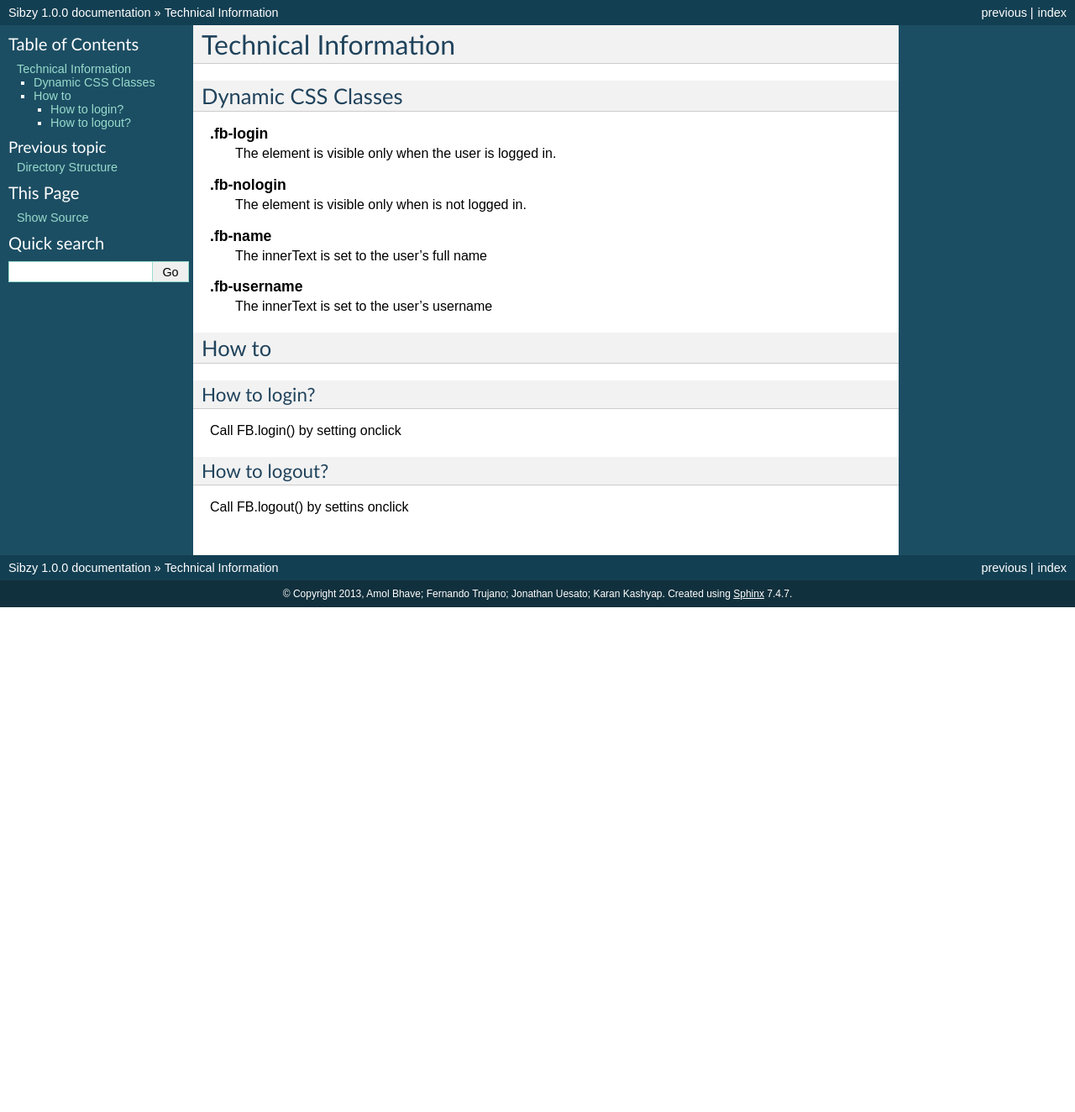
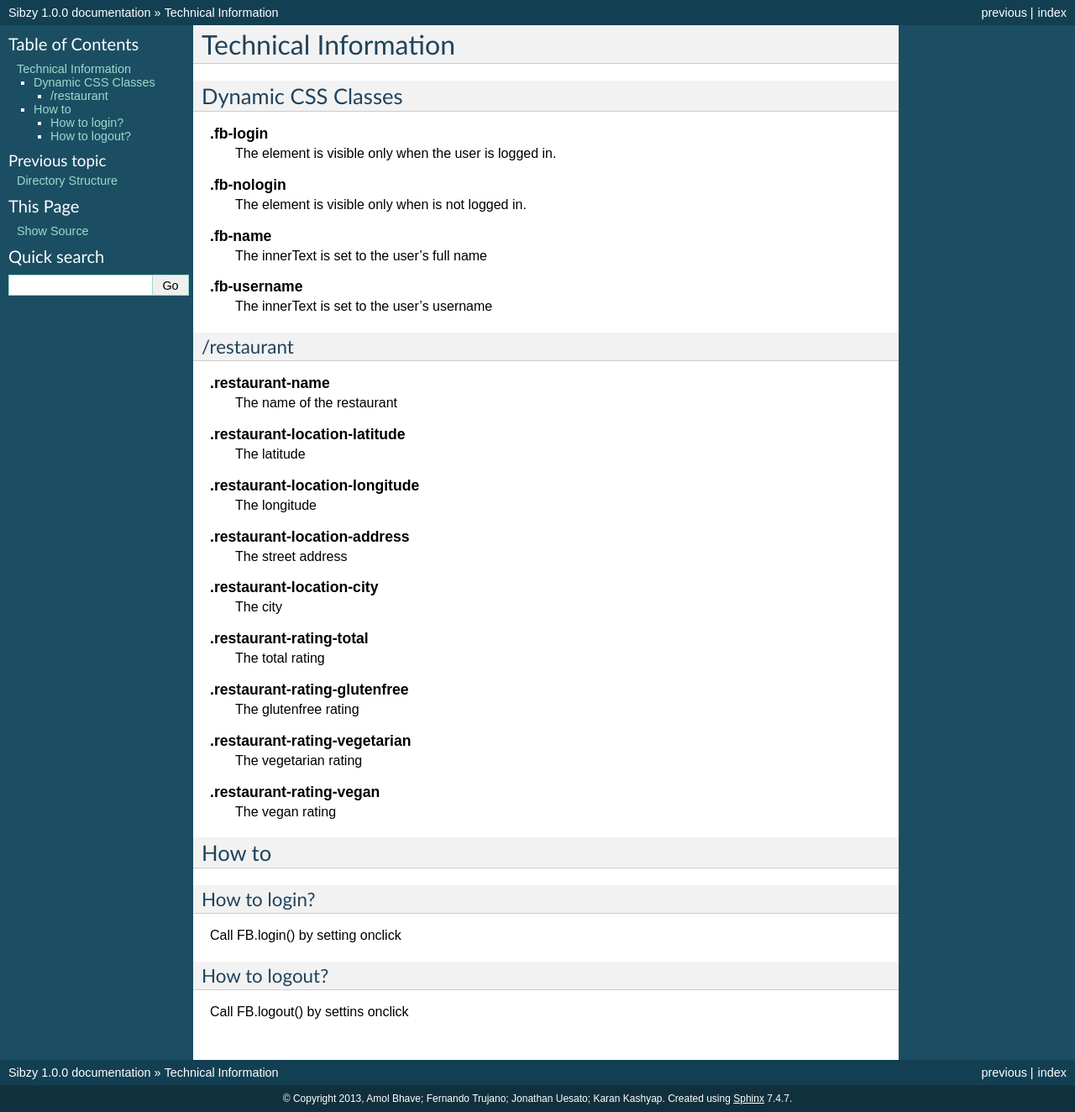
Before and after one commit to ammubhave/sibzy, a Sphinx documentation site: the page built from docs/source/technical.rst, in a window 1280 px wide. Shown: the whole page at 84% size. Built offline with Sphinx 7.4.7, drawn with Linux system fonts in a browser that asks for light colours; before the commit the page ends 900 px from its top, so only the background shows below that.

Commit message:
get profile working

```diff
--- a/docs/source/technical.rst
+++ b/docs/source/technical.rst
@@ -20,6 +20,38 @@ Dynamic CSS Classes
     .fb-username
         The innerText is set to the user's username
 
+/restaurant
+===================
+
+..  glossary::
+
+    .restaurant-name
+        The name of the restaurant
+
+    .restaurant-location-latitude
+        The latitude
+
+    .restaurant-location-longitude
+        The longitude
+
+    .restaurant-location-address
+        The street address
+
+    .restaurant-location-city
+        The city
+
+    .restaurant-rating-total
+        The total rating
+
+    .restaurant-rating-glutenfree
+        The glutenfree rating
+
+    .restaurant-rating-vegetarian
+        The vegetarian rating
+
+    .restaurant-rating-vegan
+        The vegan rating
+
 ******
 How to
 ******
```
Also changed, not shown: sibzy/static/js/restaurant.js (+8 -1 lines), 15 other files.
